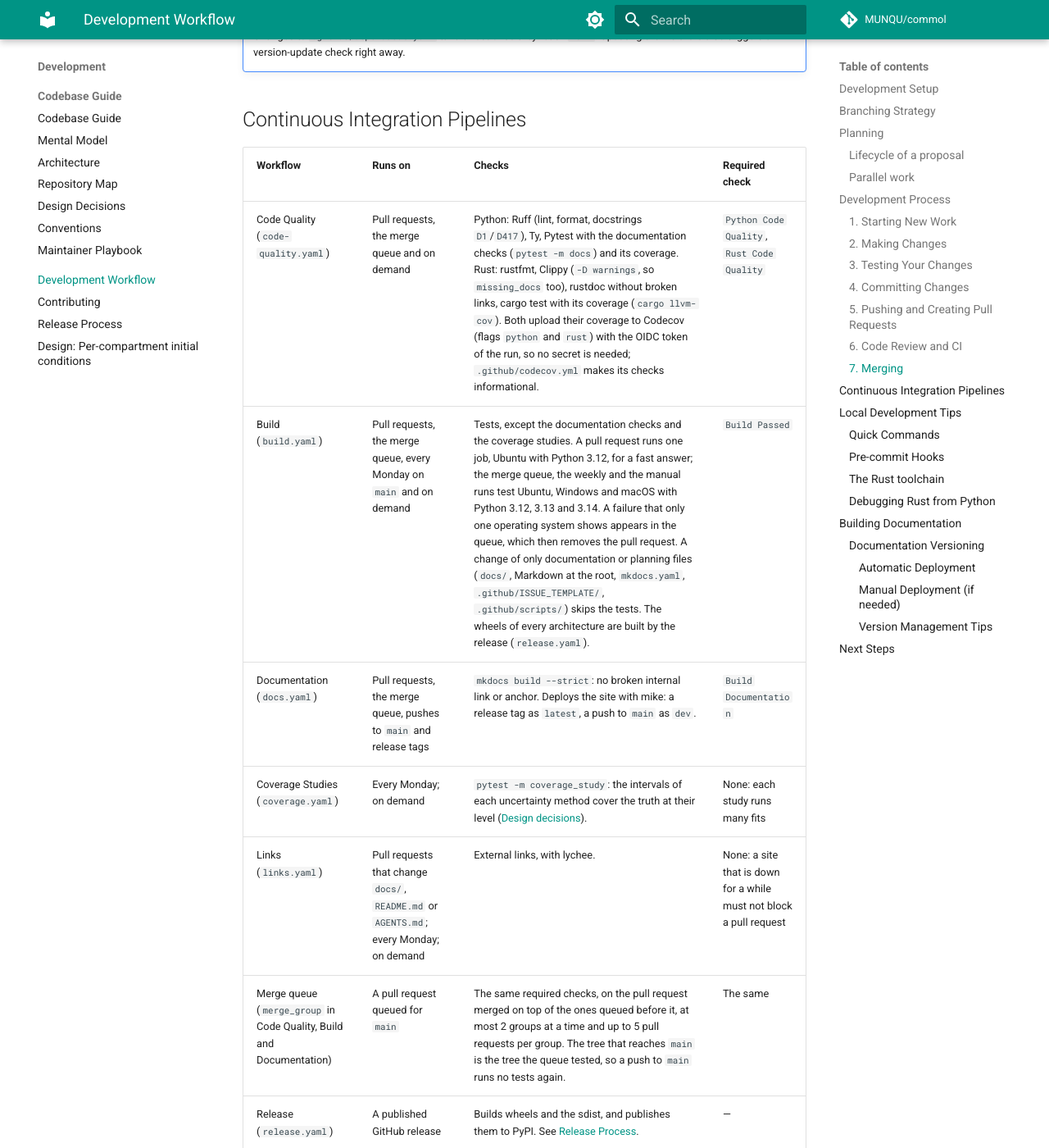
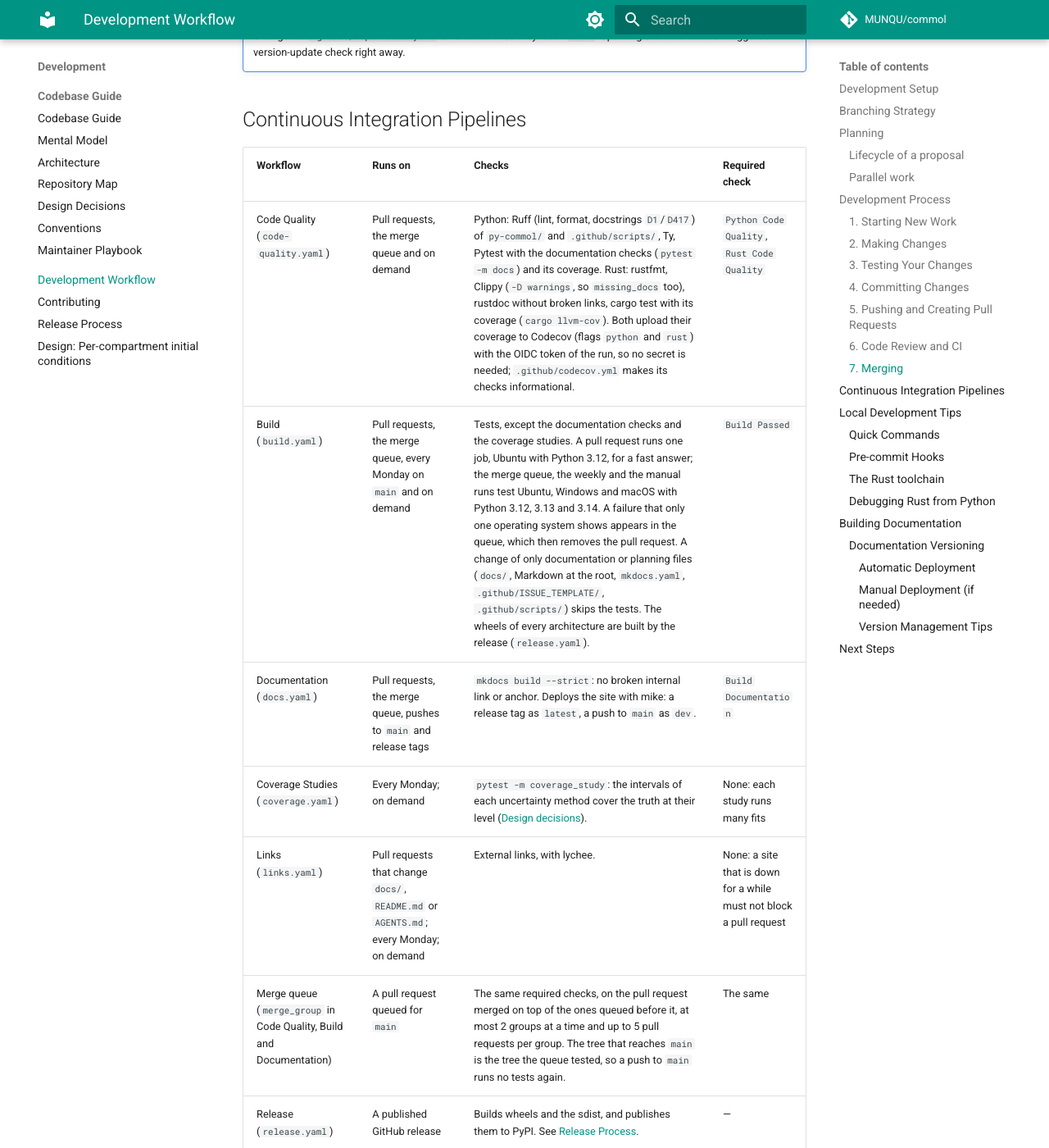
Before and after one commit to MUNQU/commol, an MkDocs documentation site: the page built from docs/development/workflow.md, in a window 1280 px wide and 1400 px high, scrolled down 7028 px. Shown: the whole window at 82% size. Built offline with MkDocs 1.6.1 and Material for MkDocs 9.7.7, drawn with Linux system fonts in a browser that asks for light colours; comment, search, counter and statistics services are not loaded; the version menu is left out; some of the changed text lies outside the part shown.

Commit message:
ci(workflow): lint the scripts of .github/scripts

````diff
--- a/docs/development/workflow.md
+++ b/docs/development/workflow.md
@@ -187,9 +187,9 @@
 
 # Run quality checks before committing (with virtual environment activated)
 cd py-commol
-ruff check . --fix         # Auto-fix Python linting issues
-ruff format .              # Format Python code
-ty check commol            # Type checking
+ruff check . ../.github/scripts --fix   # Auto-fix Python linting issues
+ruff format . ../.github/scripts        # Format Python code
+ty check commol                        # Type checking
 
 cd ..
 cargo fmt --all                       # Format Rust code
@@ -292,7 +292,7 @@
 
 | Workflow | Runs on | Checks | Required check |
 |---|---|---|---|
-| Code Quality (`code-quality.yaml`) | Pull requests, the merge queue and on demand | Python: Ruff (lint, format, docstrings `D1`/`D417`), Ty, Pytest with the documentation checks (`pytest -m docs`) and its coverage. Rust: rustfmt, Clippy (`-D warnings`, so `missing_docs` too), rustdoc without broken links, cargo test with its coverage (`cargo llvm-cov`). Both upload their coverage to Codecov (flags `python` and `rust`) with the OIDC token of the run, so no secret is needed; `.github/codecov.yml` makes its checks informational. | `Python Code Quality`, `Rust Code Quality` |
+| Code Quality (`code-quality.yaml`) | Pull requests, the merge queue and on demand | Python: Ruff (lint, format, docstrings `D1`/`D417`) of `py-commol/` and `.github/scripts/`, Ty, Pytest with the documentation checks (`pytest -m docs`) and its coverage. Rust: rustfmt, Clippy (`-D warnings`, so `missing_docs` too), rustdoc without broken links, cargo test with its coverage (`cargo llvm-cov`). Both upload their coverage to Codecov (flags `python` and `rust`) with the OIDC token of the run, so no secret is needed; `.github/codecov.yml` makes its checks informational. | `Python Code Quality`, `Rust Code Quality` |
 | Build (`build.yaml`) | Pull requests, the merge queue, every Monday on `main` and on demand | Tests, except the documentation checks and the coverage studies. A pull request runs one job, Ubuntu with Python 3.12, for a fast answer; the merge queue, the weekly and the manual runs test Ubuntu, Windows and macOS with Python 3.12, 3.13 and 3.14. A failure that only one operating system shows appears in the queue, which then removes the pull request. A change of only documentation or planning files (`docs/`, Markdown at the root, `mkdocs.yaml`, `.github/ISSUE_TEMPLATE/`, `.github/scripts/`) skips the tests. The wheels of every architecture are built by the release (`release.yaml`). | `Build Passed` |
 | Documentation (`docs.yaml`) | Pull requests, the merge queue, pushes to `main` and release tags | `mkdocs build --strict`: no broken internal link or anchor. Deploys the site with mike: a release tag as `latest`, a push to `main` as `dev`. | `Build Documentation` |
 | Coverage Studies (`coverage.yaml`) | Every Monday; on demand | `pytest -m coverage_study`: the intervals of each uncertainty method cover the truth at their level ([Design decisions](../codebase/design-decisions.md#methods-plug-into-one-entry-point)). | None: each study runs many fits |
@@ -306,7 +306,7 @@
 
 ```bash
 # Python, from py-commol/ with the virtual environment active
-ruff check . && ruff format --check . && ty check commol
+ruff check . ../.github/scripts && ruff format --check . ../.github/scripts && ty check commol
 vulture commol .vulture_allowlist.py --min-confidence 80 && pytest
 
 # Rust, from the repository root
````
Also changed, not shown: .pre-commit-config.yaml (+6 -6 lines), AGENTS.md (+1 -1 lines), docs/development/contributing.md (+1 -1 lines), 1 other file.
